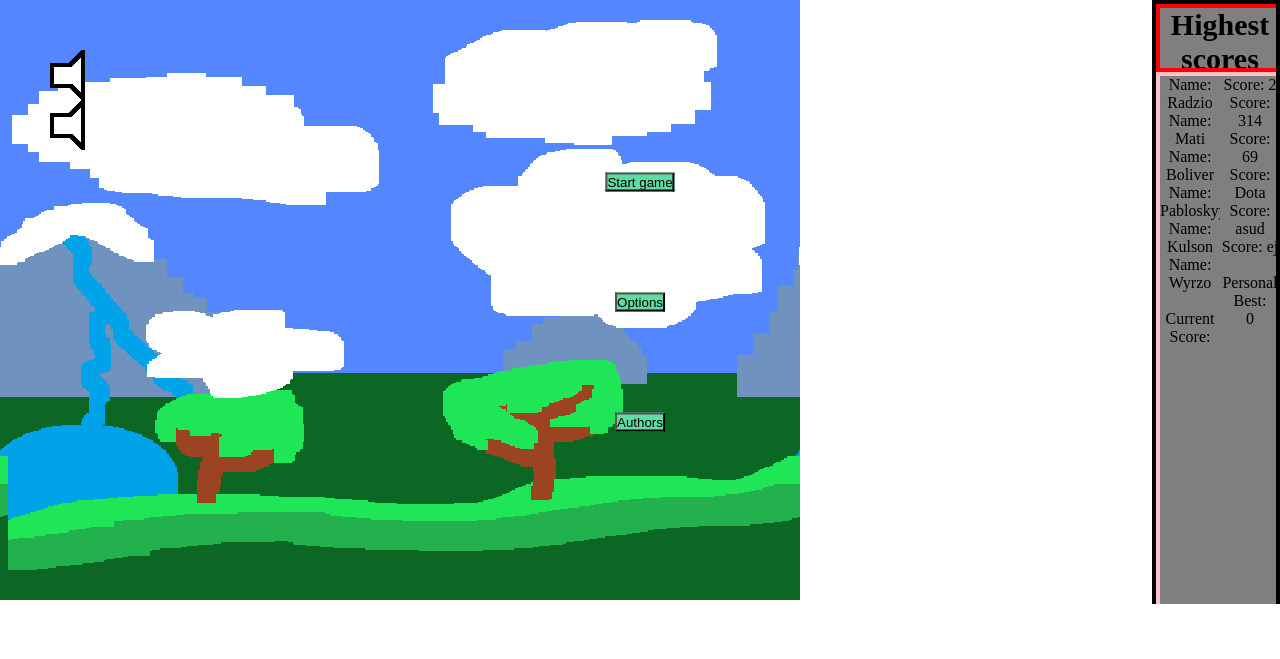
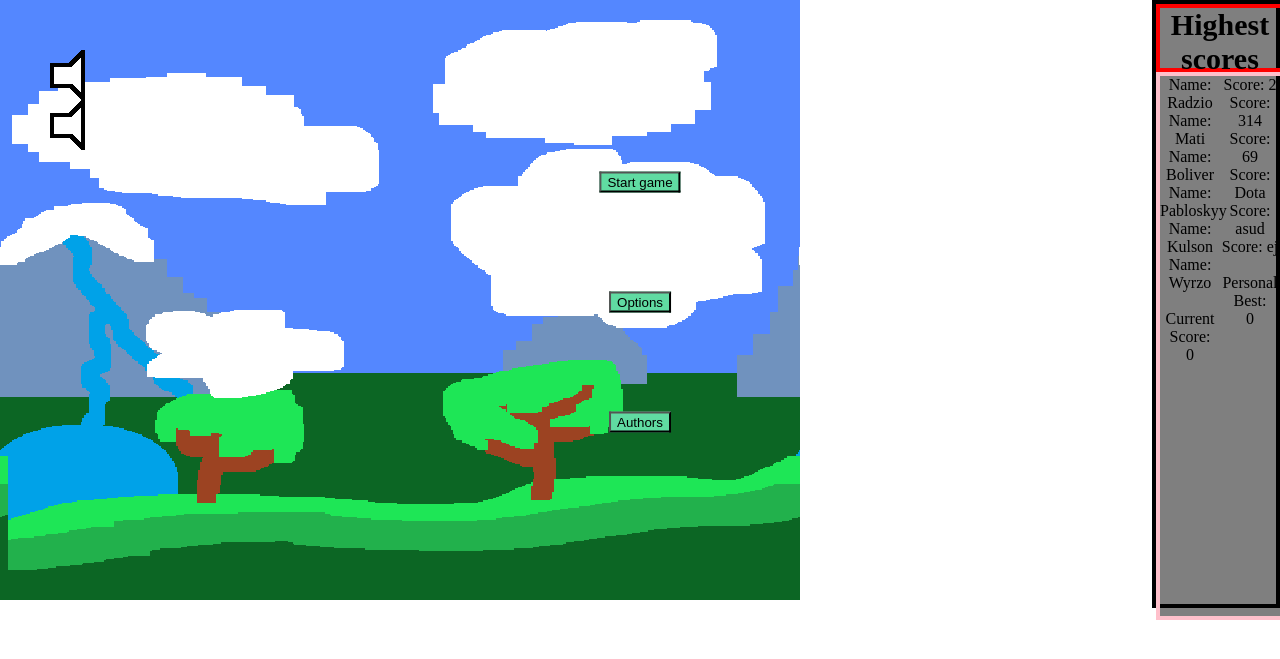
Before and after one commit to RadziooT/Cyberventure, a PHP site: page / in a window 1280 px wide. Shown: the top 659 px of the page. Run offline with PHP 8.4, Linux system fonts and the light colour scheme; some libraries are stand-ins or nearby versions.

Commit message:
Revert "Fixed canvas being to big"
This reverts commit 3816aa2d5acfee873b6dcf74e51a3b8a6e772a5b.

```diff
--- a/Project/style.css
+++ b/Project/style.css
@@ -1,7 +1,5 @@
 * {
     margin: 0;
-    padding: 0;
-    overflow: hidden;
 }
 
 .buttons {
```
